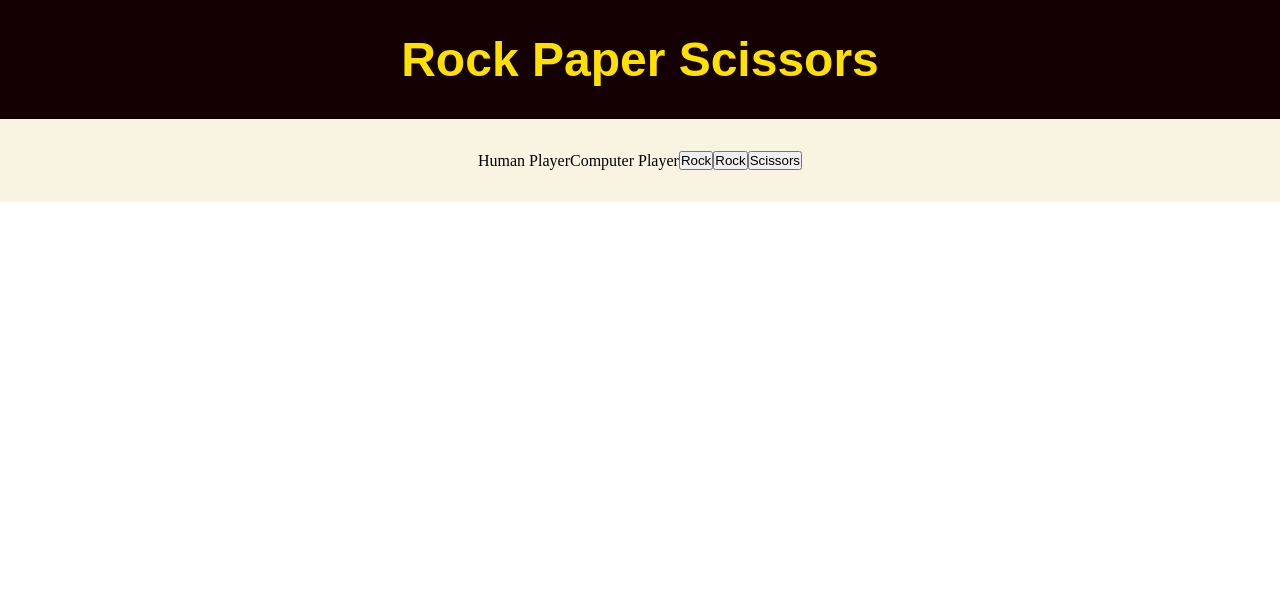
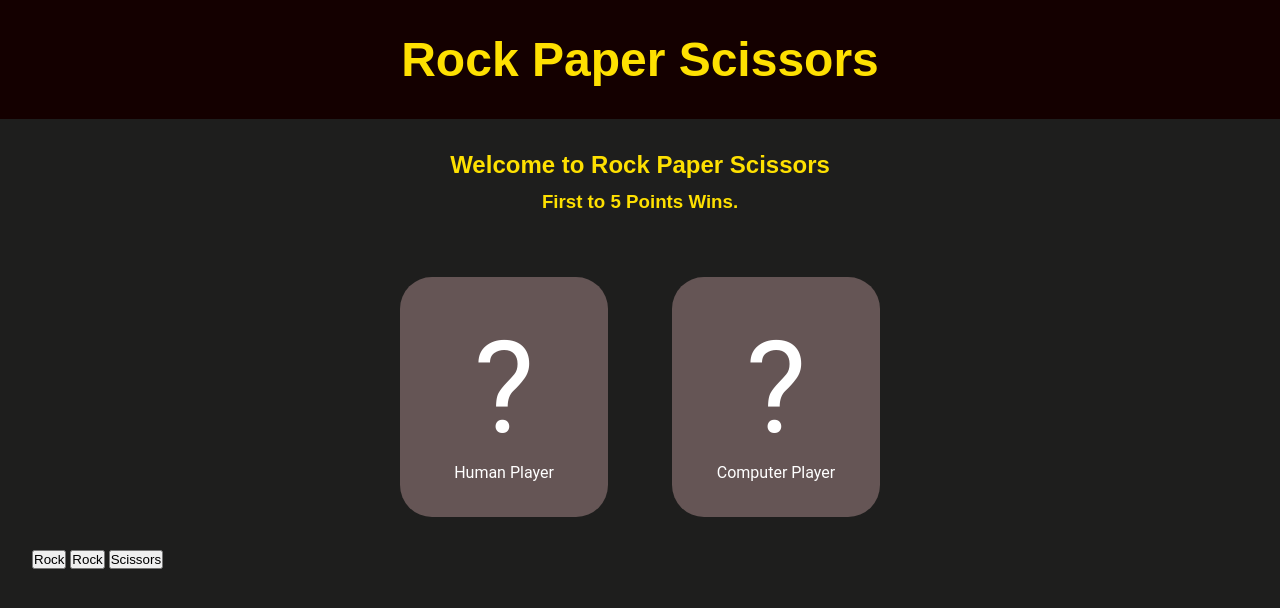
Before and after one commit to mrbumcum/rock-paper-scissors, a plain HTML site: page index.html in a window 1280 px wide. Drawn offline with Linux system fonts and the light colour scheme.

Commit message:
Design score card and header positioning

```diff
--- a/index.html
+++ b/index.html
@@ -9,20 +9,20 @@
 </head>
 <body>
     <div class="rps-title">
-        <h1 class="header-font">Rock Paper Scissors</h1>
+        <h1 class="title-font">Rock Paper Scissors</h1>
     </div>
     <div class="container">
         <div class="scoreboard">
-            <h2></h2>
-            <h3></h3>
+            <h2 class="header-font">Welcome to Rock Paper Scissors</h2>
+            <h3 class="header-font">First to 5 Points Wins.</h3>
         </div>
         <div class="scores-container">
-            <div>
-                <div></div>
+            <div class="score-card">
+                <div class="score-image">?</div>
                 <p>Human Player</p>
             </div>
-            <div>
-                <div></div>
+            <div class="score-card">
+                <div class="score-image">?</div>
                 <p>Computer Player</p>
             </div>
         </div>
--- a/styles.css
+++ b/styles.css
@@ -10,16 +10,16 @@
 }
 
 /* Initial Configuration */
-.rps-title,
-.container,
-.scoreboard,
-.scores-container,
-.rps-choices {
-    display: flex;
+
+body {
+    font-family: 'Roboto', sans-serif;
+    background-color: hsla(60, 3%, 6%, 0.943);
+    color: white;
 }
 
 /* Title Layer of the Website */
 .rps-title {
+    display: flex;
     justify-content: center;
     padding: 2rem;
     background-color: #AF8F6F;
@@ -27,10 +27,14 @@
 
 }
 
-.header-font {
+.header-font,
+.title-font {
     font-family: Arial, sans-serif;
+    color: hsl(53, 99%, 50%);
+}
+
+.title-font {
     font-size: 3em;
-    color: hsl(53, 99%, 50%);
 }
 
 /* Second Layer of the Website */
@@ -38,6 +42,38 @@
 .container {
     justify-content: center;
     align-items: center;
-    background-color: #F8F4E1;
     padding: 2rem;
 }
+
+.scoreboard {
+    margin-bottom: 2em;
+}
+
+.scores-container {
+    display: flex;
+    justify-content: center;
+}
+
+.scoreboard .header-font {
+    display: flex;
+    margin-bottom: 0.5em;
+    justify-content: center;
+}
+
+.score-card {
+    background-color: hsla(0, 9%, 43%, 0.793);
+    margin: 2em;
+    height: 15rem;
+    width: 13rem;
+    border-radius: 2rem;
+    display: flex;
+    flex-direction: column;
+    justify-content: center;
+    align-items: center;
+    text-align: center;
+}
+
+.score-image {
+    font-size: 8em;
+    margin-bottom: 0.12;
+}
```
